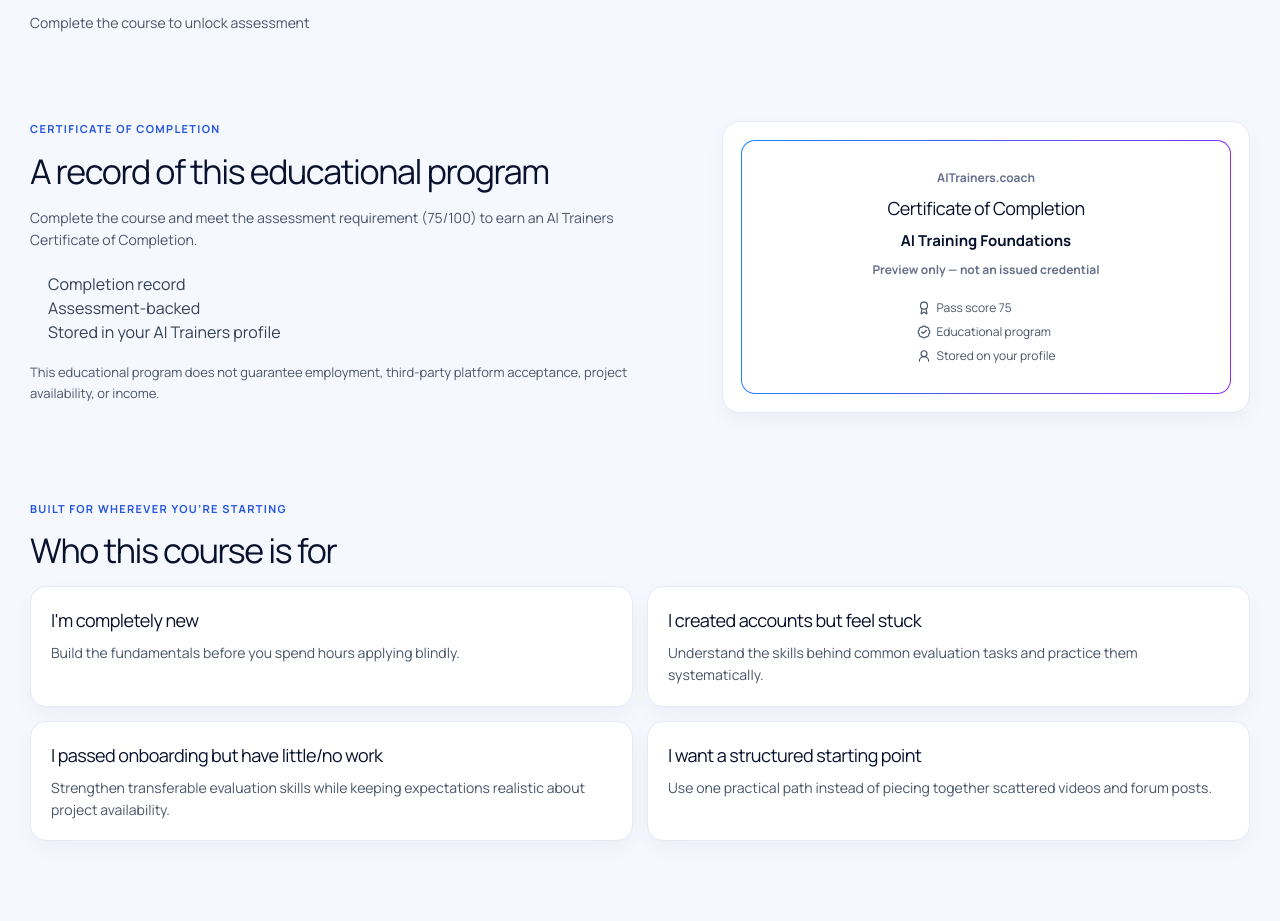
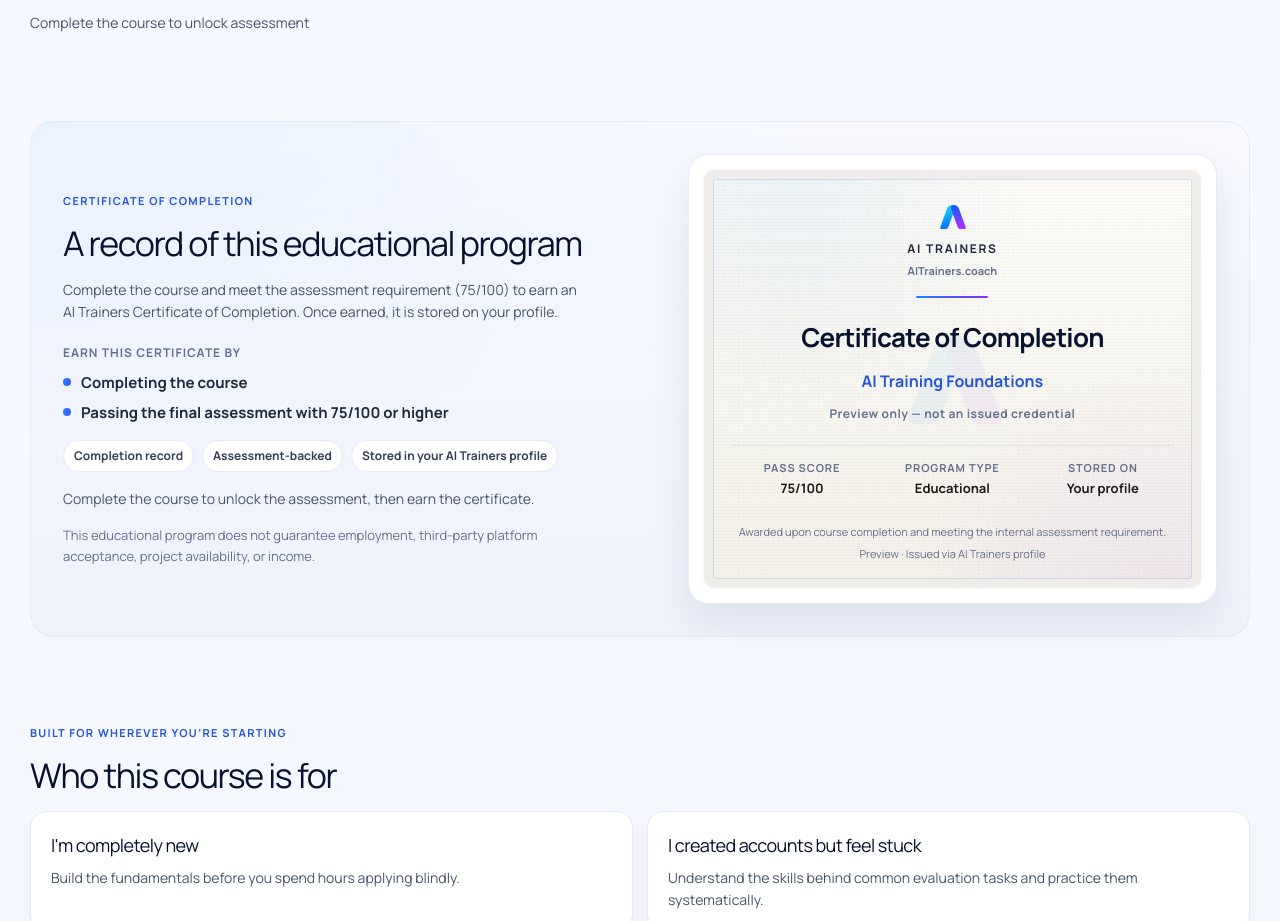
Before and after one commit to WanderingPaladin/aitraining.coach, a Next.js app: page /learn in a window 1280 px wide. Shown: the part 2820-3741 px from the top of the page. Built offline with nearby package versions, Linux system fonts and the light colour scheme; no server answers.

Commit message:
Make the Learn certificate preview look like a real educational credential.
Keep the 75/100 requirement and employment disclaimer while giving the preview a paper surface, brand watermark, and clearer earn-it copy.

Co-authored-by: Cursor <cursoragent@cursor.com>

```diff
--- a/app/components/learn/LearnCertificatePreview.tsx
+++ b/app/components/learn/LearnCertificatePreview.tsx
@@ -1,29 +1,50 @@
-import { Award, BadgeCheck, UserRound } from 'lucide-react';
 import { COURSE_TITLE, PASS_SCORE } from '../../../lib/learn/course';
 
 export default function LearnCertificatePreview() {
   return (
-    <aside className="learn-cert-preview" aria-hidden="true">
-      <div className="learn-cert-frame">
-        <p>AITrainers.coach</p>
+    <figure className="learn-cert-preview">
+      <div className="learn-cert-sheet">
+        <span className="learn-cert-watermark" aria-hidden="true">
+          <span className="brand-mark">
+            <i />
+            <b />
+          </span>
+        </span>
+        <header className="learn-cert-brand">
+          <span className="brand-mark learn-cert-mark" aria-hidden="true">
+            <i />
+            <b />
+          </span>
+          <p>AI Trainers</p>
+          <span>AITrainers.coach</span>
+        </header>
+        <p className="learn-cert-ribbon" aria-hidden="true" />
         <h3>Certificate of Completion</h3>
-        <b>{COURSE_TITLE}</b>
-        <span>Preview only — not an issued credential</span>
-        <ul>
+        <p className="learn-cert-program">{COURSE_TITLE}</p>
+        <p className="learn-cert-preview-label">Preview only — not an issued credential</p>
+        <ul className="learn-cert-attrs">
           <li>
-            <Award size={14} strokeWidth={2} />
-            Pass score {PASS_SCORE}
+            <span>Pass score</span>
+            <b>{PASS_SCORE}/100</b>
           </li>
           <li>
-            <BadgeCheck size={14} strokeWidth={2} />
-            Educational program
+            <span>Program type</span>
+            <b>Educational</b>
           </li>
           <li>
-            <UserRound size={14} strokeWidth={2} />
-            Stored on your profile
+            <span>Stored on</span>
+            <b>Your profile</b>
           </li>
         </ul>
+        <footer className="learn-cert-foot">
+          <p>Awarded upon course completion and meeting the internal assessment requirement.</p>
+          <p>Preview · Issued via AI Trainers profile</p>
+        </footer>
       </div>
-    </aside>
+      <figcaption className="learn-sr">
+        Preview of the AI Trainers Certificate of Completion for {COURSE_TITLE}. Pass score {PASS_SCORE}.
+        This is not an issued credential.
+      </figcaption>
+    </figure>
   );
 }
--- a/app/components/learn/LearnLanding.tsx
+++ b/app/components/learn/LearnLanding.tsx
@@ -249,23 +249,35 @@ export default function LearnLanding() {
           </section>
 
           <section className="learn-section learn-cert-section" aria-labelledby="learn-cert-title">
-            <div>
+            <div className="learn-cert-copy">
               <p className="learn-kicker">Certificate of Completion</p>
               <h2 id="learn-cert-title">A record of this educational program</h2>
               <p className="learn-lead">
-                Complete the course and meet the assessment requirement ({PASS_SCORE}/100) to earn an AI Trainers Certificate of Completion.
+                Complete the course and meet the assessment requirement ({PASS_SCORE}/100) to earn an AI Trainers
+                Certificate of Completion. Once earned, it is stored on your profile.
               </p>
+              <p className="learn-weight-label">Earn this certificate by</p>
+              <ul className="learn-cert-reqs">
+                <li>Completing the course</li>
+                <li>Passing the final assessment with {PASS_SCORE}/100 or higher</li>
+              </ul>
               <ul className="learn-cert-points">
                 <li>Completion record</li>
                 <li>Assessment-backed</li>
                 <li>Stored in your AI Trainers profile</li>
               </ul>
               {ready && phase === 'passed' && state.resultId ? (
-                <a className="primary-button" href={LEARN_PATH.results(state.resultId)}>
+                <a className="secondary-button on-light" href={LEARN_PATH.results(state.resultId)}>
                   View certificate
                   <ArrowRight size={16} strokeWidth={2} aria-hidden="true" />
                 </a>
-              ) : null}
+              ) : (
+                <p className="learn-hint">
+                  {phase === 'assessment_ready' || phase === 'assessment_in_progress' || phase === 'failed'
+                    ? 'Pass the assessment requirement to earn it.'
+                    : 'Complete the course to unlock the assessment, then earn the certificate.'}
+                </p>
+              )}
               <p className="learn-disclaimer">{course.disclaimer}</p>
             </div>
             <LearnCertificatePreview />
```
Also changed, not shown: app/globals.css, 1 other file (tests, documents, lock files or other folders).
